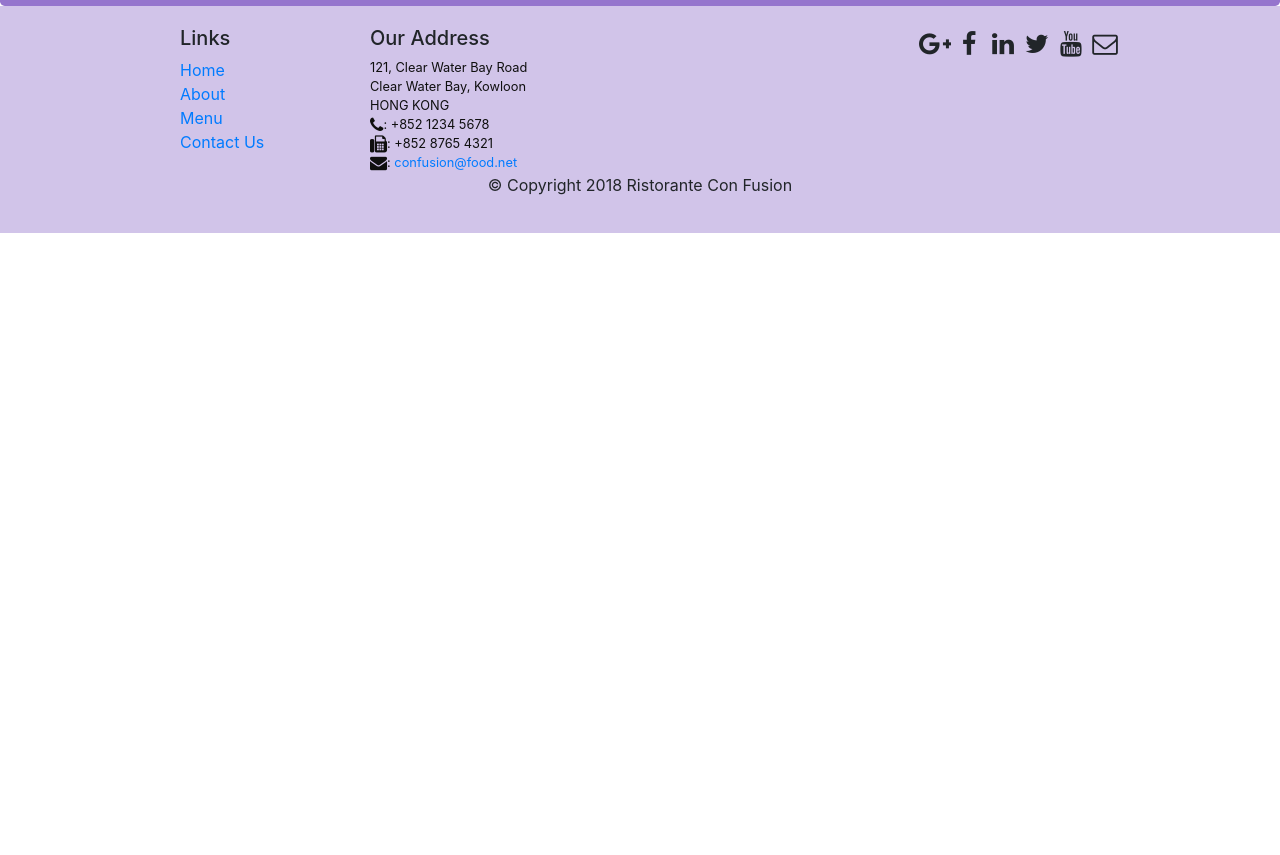
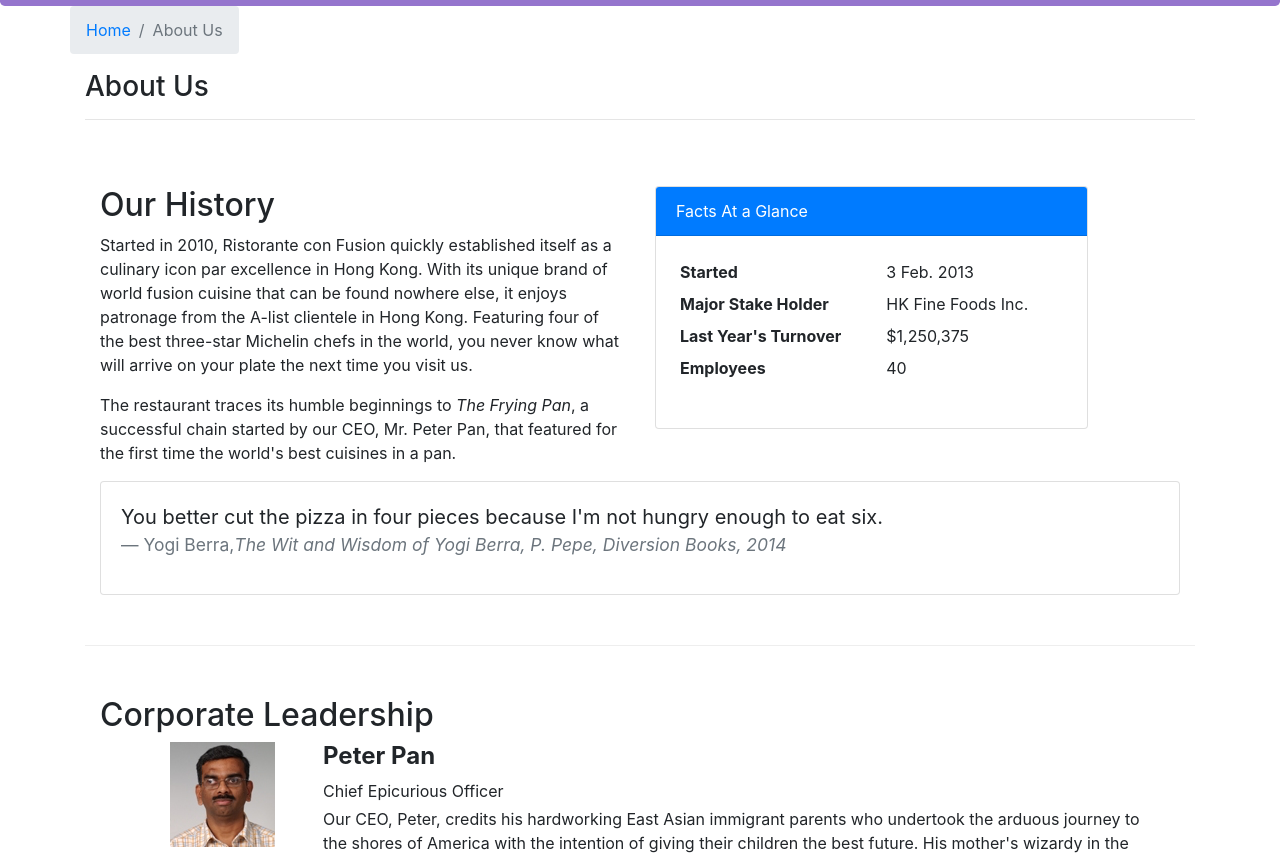
Before and after one commit to cwilliamson29/confusion-react, a React (Create React App) app: page /aboutus in a window 1280 px wide. Shown: the part 292-1147 px from the top of the page. Before the commit the page ends 800 px from the top, so only its background shows below. Built offline with nearby package versions, Linux system fonts and the light colour scheme.

Commit message:
Finishing about component

```diff
--- /dev/null
+++ b/src/components/AboutComponent.js
@@ -0,0 +1,128 @@
+import React from "react";
+import {
+  Breadcrumb,
+  BreadcrumbItem,
+  Card,
+  CardBody,
+  CardHeader,
+  Media,
+} from "reactstrap";
+import { Link } from "react-router-dom";
+
+function RenderLeader({ leader }) {
+  return (
+    <div key={leader.id} className="container">
+      <Media className="container">
+        <Media className="row">
+          <Media className="col-md-2">
+            <Media src={leader.image} alt={leader.name} />
+          </Media>
+        </Media>
+        <Media className="flex-column ml-5">
+          <Media className="row">
+            <Media heading className="col-md font-weight-bold ">
+              {leader.name}
+            </Media>
+          </Media>
+          <Media className="row">
+            <Media className="col-md mb-1">{leader.designation}</Media>
+          </Media>
+          <Media className="row">
+            <Media className="col-md mb-5">{leader.description}</Media>
+          </Media>
+        </Media>
+      </Media>
+    </div>
+  );
+}
+
+function About(props) {
+  const leaders = props.leaders.map((leader) => {
+    return <RenderLeader key={leader.id} leader={leader} />;
+  });
+
+  return (
+    <div className="container">
+      <div className="row">
+        <Breadcrumb>
+          <BreadcrumbItem>
+            <Link to="/home">Home</Link>
+          </BreadcrumbItem>
+          <BreadcrumbItem active>About Us</BreadcrumbItem>
+        </Breadcrumb>
+        <div className="col-12">
+          <h3>About Us</h3>
+          <hr />
+        </div>
+      </div>
+      <div className="row row-content">
+        <div className="col-12 col-md-6">
+          <h2>Our History</h2>
+          <p>
+            Started in 2010, Ristorante con Fusion quickly established itself as
+            a culinary icon par excellence in Hong Kong. With its unique brand
+            of world fusion cuisine that can be found nowhere else, it enjoys
+            patronage from the A-list clientele in Hong Kong. Featuring four of
+            the best three-star Michelin chefs in the world, you never know what
+            will arrive on your plate the next time you visit us.
+          </p>
+          <p>
+            The restaurant traces its humble beginnings to{" "}
+            <em>The Frying Pan</em>, a successful chain started by our CEO, Mr.
+            Peter Pan, that featured for the first time the world's best
+            cuisines in a pan.
+          </p>
+        </div>
+        <div className="col-12 col-md-5">
+          <Card>
+            <CardHeader className="bg-primary text-white">
+              Facts At a Glance
+            </CardHeader>
+            <CardBody>
+              <dl className="row p-1">
+                <dt className="col-6">Started</dt>
+                <dd className="col-6">3 Feb. 2013</dd>
+                <dt className="col-6">Major Stake Holder</dt>
+                <dd className="col-6">HK Fine Foods Inc.</dd>
+                <dt className="col-6">Last Year's Turnover</dt>
+                <dd className="col-6">$1,250,375</dd>
+                <dt className="col-6">Employees</dt>
+                <dd className="col-6">40</dd>
+              </dl>
+            </CardBody>
+          </Card>
+        </div>
+        <div className="col-12">
+          <Card>
+            <CardBody className="bg-faded">
+              <blockquote className="blockquote">
+                <p className="mb-0">
+                  You better cut the pizza in four pieces because I'm not hungry
+                  enough to eat six.
+                </p>
+                <footer className="blockquote-footer">
+                  Yogi Berra,
+                  <cite title="Source Title">
+                    The Wit and Wisdom of Yogi Berra, P. Pepe, Diversion Books,
+                    2014
+                  </cite>
+                </footer>
+              </blockquote>
+            </CardBody>
+          </Card>
+        </div>
+      </div>
+      <div className="row row-content">
+        <div className="col-12">
+          <h2>Corporate Leadership</h2>
+        </div>
+        <div className="col-12">
+          <Media list>{leaders}</Media>
+          <RenderLeader leader={props.leaders} />
+        </div>
+      </div>
+    </div>
+  );
+}
+
+export default About;
--- a/src/components/FooterComponent.js
+++ b/src/components/FooterComponent.js
@@ -13,13 +13,13 @@ function Footer(props) {
                 <Link to="/home">Home</Link>
               </li>
               <li>
-                <Link to="./aboutus.html">About</Link>
+                <Link to="/aboutus">About</Link>
               </li>
               <li>
-                <Link to="/">Menu</Link>
+                <Link to="/menu">Menu</Link>
               </li>
               <li>
-                <Link to="/">Contact Us</Link>
+                <Link to="/contactus">Contact Us</Link>
               </li>
             </ul>
           </div>
--- a/src/components/MainComponent.js
+++ b/src/components/MainComponent.js
@@ -1,5 +1,6 @@
 import React, { Component } from "react";
 import Home from "./HomeComponent";
+import About from "./AboutComponent";
 import Menu from "./menuComponent";
 import Contact from "./ContactComponent";
 import DishDetail from "./dishDetail";
@@ -51,6 +52,10 @@ class Main extends Component {
         <Routes>
           <Route path="home" element={<HomePage />} />
           <Route
+            path="aboutus"
+            element={<About leaders={this.state.leaders} />}
+          />
+          <Route
             exact
             path="menu"
             element={<Menu dishes={this.state.dishes} />}
```
